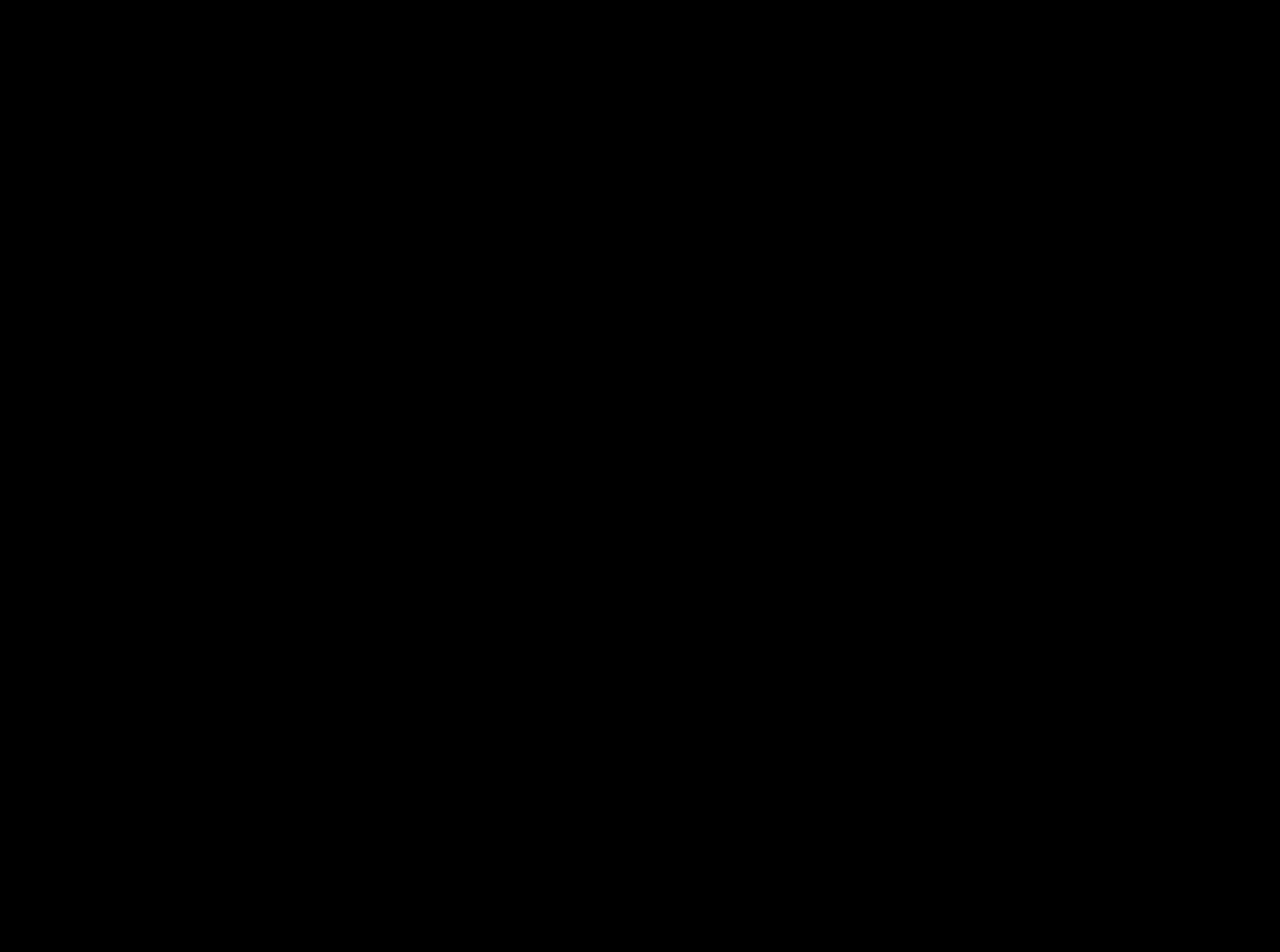
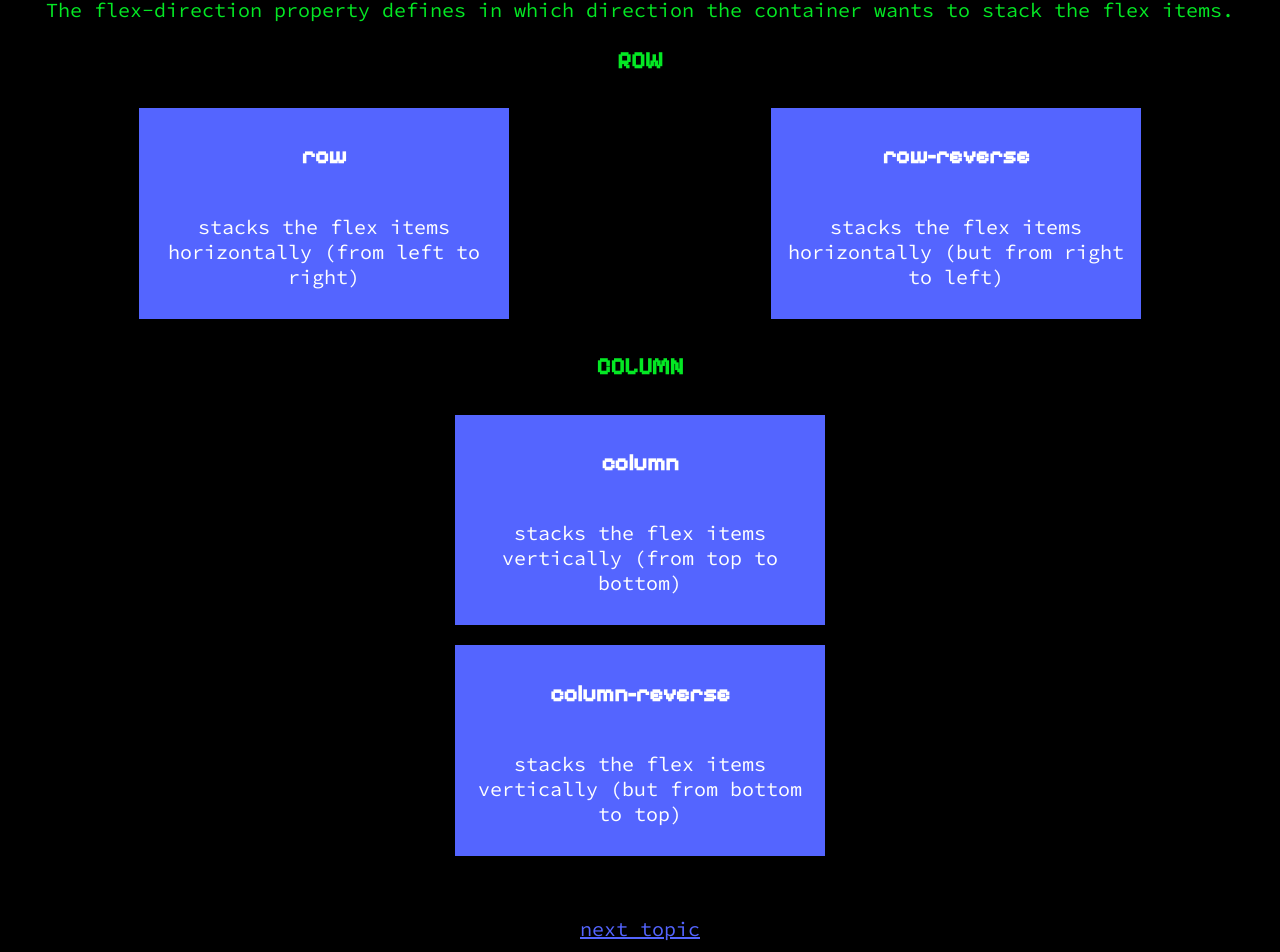
Before and after one commit to ValentinaValverde/responsiveWeb, a React (Vite) app: page /flexDirection in a window 1280 px wide. Shown: the part 269-1221 px from the top of the page. Before the commit the page ends 800 px from the top, so only its background shows below. Built offline with nearby package versions, Linux system fonts and the light colour scheme.

Commit message:
Finished flex-direction page.

```diff
--- a/src/index.css
+++ b/src/index.css
@@ -29,6 +29,11 @@
 
 h2{
     font-family: 'Pixelify Sans', cursive;
+}
+
+h3{
+    font-family: 'Pixelify Sans', cursive;
+    text-align: center;
 }
 
 .navBar{
@@ -230,3 +235,62 @@
         font-family: 'Source Code Pro', monospace;
     }
 }
+
+.directionMain{
+    text-align: center;
+
+    > h2{
+        font-size: 4rem;
+        max-width: 100%;
+    }
+
+    > p{
+        margin: 20px;
+    }
+}
+
+.rowContainer{
+    display: flex;
+    flex-direction: row;
+    flex-wrap: wrap;
+    justify-content: space-around;
+
+    > .rowP{
+        background-color: #5465ff;
+        color: white;
+        margin: 10px;
+        padding: 10px;
+        width: 350px;
+        display: flex;
+        flex-direction: column;
+        align-items: center;
+        text-align: center;
+    }
+}
+
+.columnContainer{
+    display: flex;
+    flex-direction: column;
+    align-items: center;
+
+    > .columnP{
+        background-color: #5465ff;
+        color: white;
+        margin: 10px;
+        padding: 10px;
+        width: 350px;
+        display: flex;
+        flex-direction: column;
+        align-items: center;
+        text-align: center;
+    }
+}
+
+.nextTopic1{
+    text-align: center;
+    margin: 50px;
+
+    > .next{
+        color:#5465ff;
+    }
+}
--- a/src/routes/topics/direction.jsx
+++ b/src/routes/topics/direction.jsx
@@ -1,10 +1,43 @@
-
-
+import { Link } from "react-router-dom"
 
 export default function FlexDirection() {
     return(
         <>
+        <div className="directionMain">
             <h2>Flex Direction</h2>
+            <p>The flex-direction property defines in which direction the container wants to stack the flex items.</p>
+        </div>
+
+
+            <h3>ROW</h3>
+            <div className="rowContainer">
+                <div className="rowP">
+                    <h3>row</h3>
+                    <p>stacks the flex items horizontally (from left to right)</p>
+                </div>
+
+                <div className="rowP">
+                    <h3>row-reverse</h3>
+                    <p>stacks the flex items horizontally (but from right to left)</p>
+                </div>
+            </div>
+
+            <h3>COLUMN</h3>
+            <div className="columnContainer">
+                <div className="columnP">
+                    <h3>column</h3>
+                    <p>stacks the flex items vertically (from top to bottom)</p>
+                </div>
+
+                <div className="columnP">
+                    <h3>column-reverse</h3>
+                    <p>stacks the flex items vertically (but from bottom to top)</p>
+                </div>
+            </div>
+            <div className="nextTopic1">
+                <Link className="next" to={"/flexWrap"}>next topic</Link>
+            </div>
+
         </>
     )
 }
--- a/src/routes/topics/wrap.jsx
+++ b/src/routes/topics/wrap.jsx
@@ -2,7 +2,29 @@
 export default function FlexWrap() {
     return(
         <>
+        <div className="directionMain">
             <h2>Flex Wrap</h2>
+            <p>The flex-wrap property specifies whether the flex items should wrap or not.</p>
+        </div>
+
+        <div className="containerWrap">
+            <div className="wrapP">
+                <p>container 1</p>
+            </div>
+            <div className="warpP">
+                <p>container 2</p>
+            </div>
+        </div>
+
+        <div className="containerNoWrap">
+        <div className="noWrapP">
+                <p>container 1</p>
+            </div>
+            <div className="noWarpP">
+                <p>container 2</p>
+            </div>
+        </div>
+
         </>
     )
 }
```
